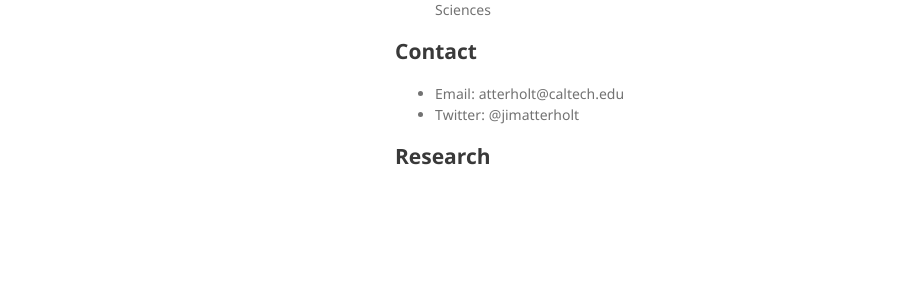
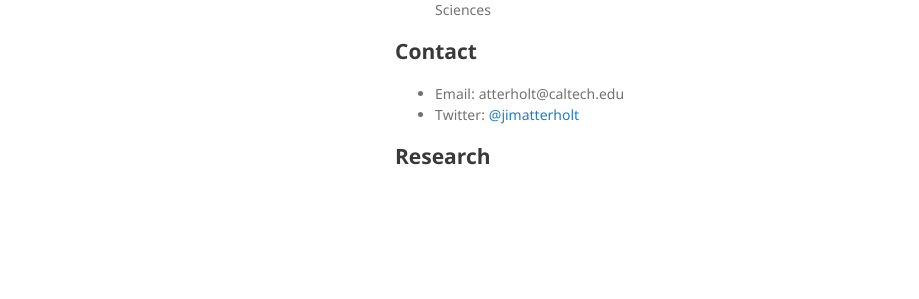
Before and after one commit to atterholt/atterholt.github.io, a Jekyll site: the page built from index.md, in a window 1280 px wide. Shown: the part 383-682 px from the top of the page, without its empty margins (175-1094 px from the left). Built offline with Jekyll 4.4.1, drawn with Linux system fonts in a browser that asks for light colours; our own code applies the rules of GitHub Pages for plain Markdown files; part of the change alters nothing that is shown.

```diff
--- a/index.md
+++ b/index.md
@@ -14,6 +14,6 @@ Welcome! I'm an observational seismologist and PhD student at Caltech working un
 ## Contact
 
 *   Email: atterholt@caltech.edu
-*   Twitter: @jimatterholt
+*   Twitter: [@jimatterholt](https://twitter.com/jimatterholt?lang=en)
 
 ## Research
```
